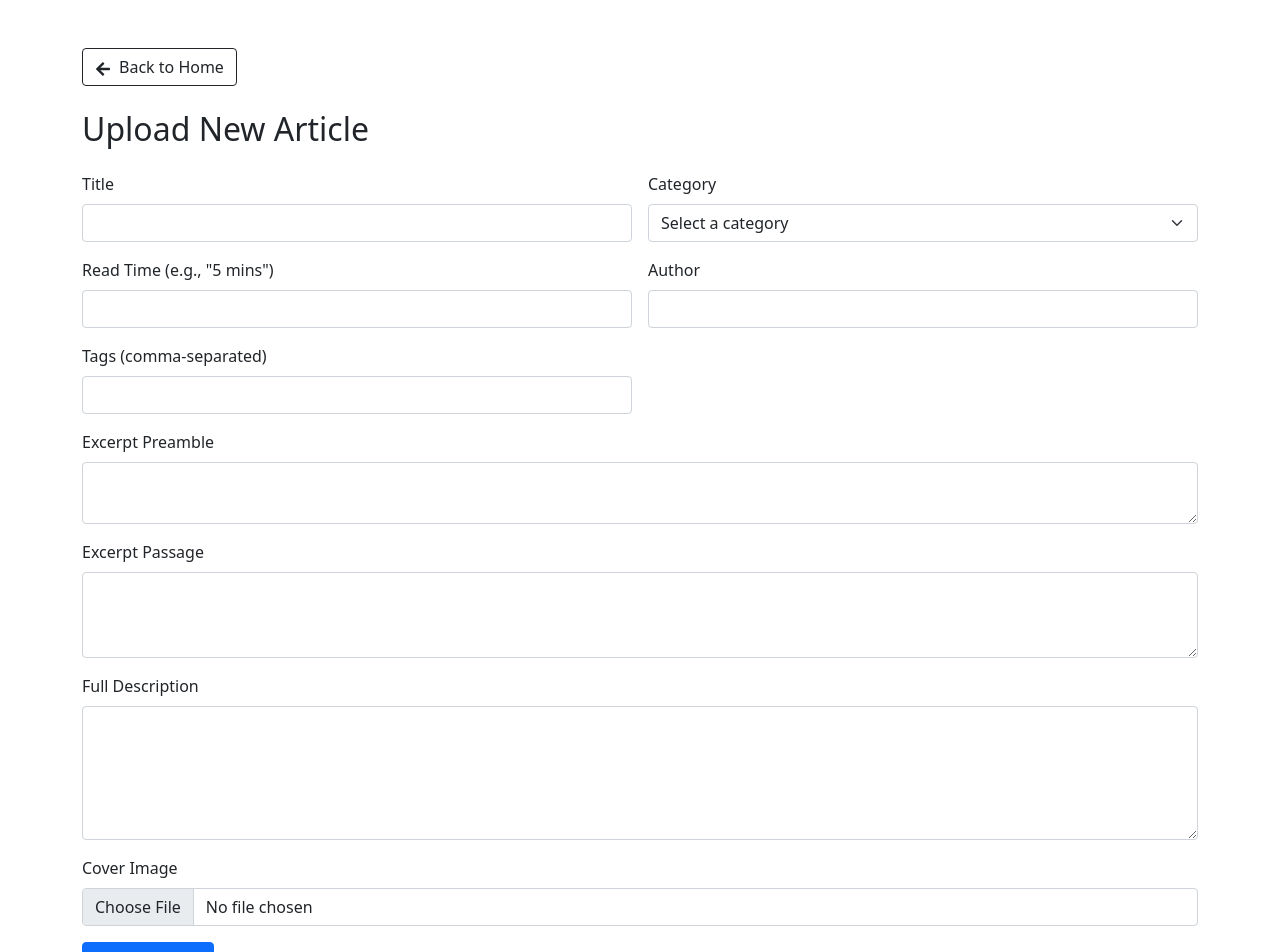
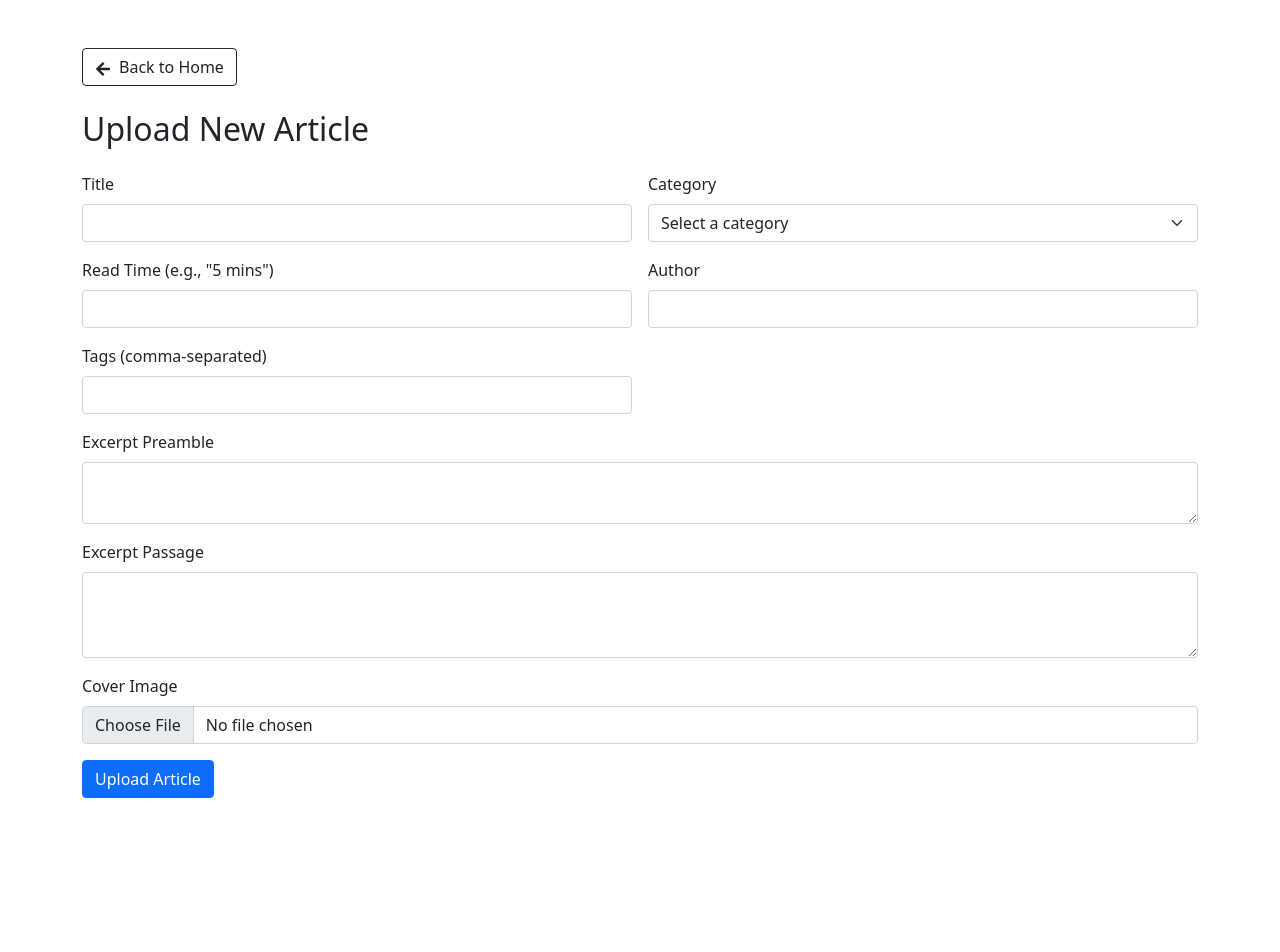
Before and after one commit to teejayidrees/portfolio-website, a React (Vite) app in the folder adminPanel/: page /admin/upload in a window 1280 px wide. Shown: the top 952 px of the page. After the commit the page ends 846 px from the top, so only its background shows below. Built offline with nearby package versions, Linux system fonts and the light colour scheme; sample sign-in values are in the browser's storage.

Commit message:
Update UploadArticle.jsx

```diff
--- a/adminPanel/src/components/UploadArticle.jsx
+++ b/adminPanel/src/components/UploadArticle.jsx
@@ -6,7 +6,6 @@ import { FaArrowLeft } from "react-icons/fa";
 const UploadArticle = () => {
   const [formData, setFormData] = useState({
     title: "",
-    description: "",
     category: "",
     tags: "",
     readTime: "",
@@ -51,7 +50,6 @@ const UploadArticle = () => {
 
       // Append normal string fields
       formDataToSend.append("title", formData.title);
-      formDataToSend.append("description", formData.description);
       formDataToSend.append("category", formData.category);
       formDataToSend.append("readTime", formData.readTime);
       formDataToSend.append("author", formData.author);
@@ -87,7 +85,6 @@ const UploadArticle = () => {
       setSuccessMsg("Article uploaded successfully!");
       setFormData({
         title: "",
-        description: "",
         category: "",
         tags: "",
         readTime: "",
@@ -208,16 +205,7 @@ const UploadArticle = () => {
         </div>
 
         {/* Description */}
-        <div className="col-12">
-          <label className="form-label">Full Description</label>
-          <textarea
-            name="description"
-            className="form-control"
-            rows="5"
-            value={formData.description}
-            onChange={handleChange}
-            required></textarea>
-        </div>
+
 
         {/* Cover Image */}
         <div className="col-12">
```
